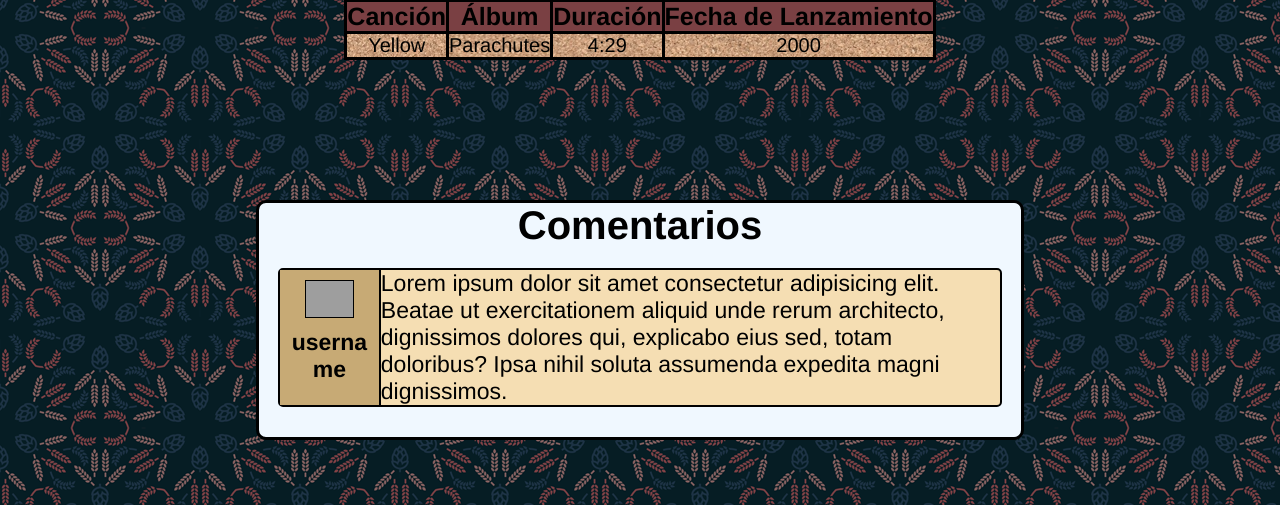
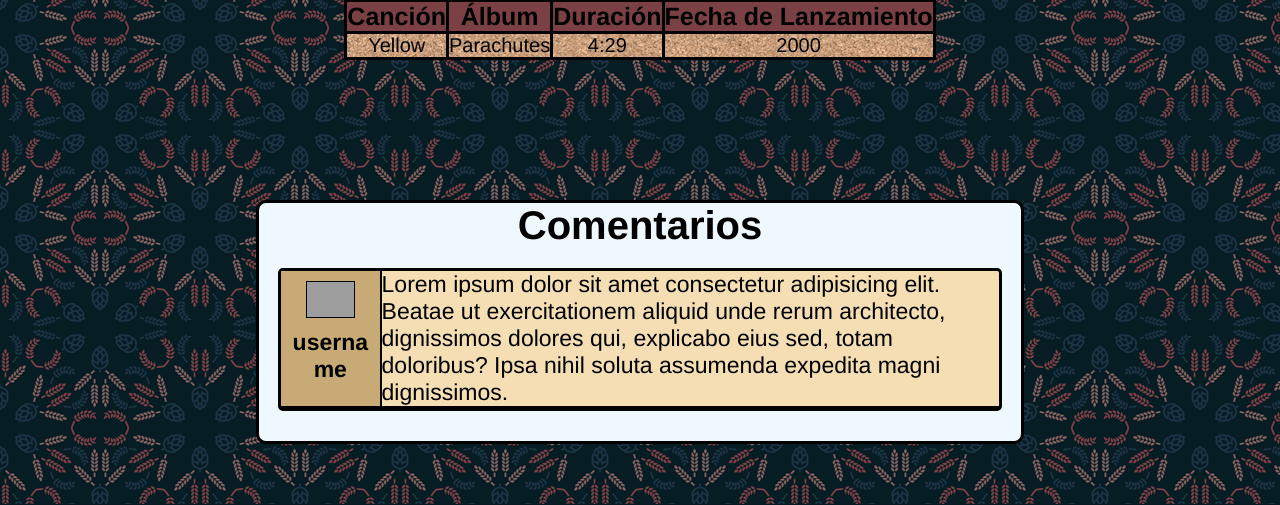
Before and after one commit to rom-L/TPE1, a PHP site: page /showDetails/16 in a window 1280 px wide. Shown: the part 372-877 px from the top of the page. Run offline with PHP 8.4, Linux system fonts and the light colour scheme; data comes from the database, SQL or seed files in the repository; data that the repository does not hold is empty; grey boxes are pictures that could not be loaded.

Commit message:
mejoras para la lista de comentarios

```diff
--- a/css/style.css
+++ b/css/style.css
@@ -431,7 +431,7 @@ main.main-error {
     align-items: center;
     flex-direction: column;
     margin-top: 40px;
-    margin-bottom: 25px;
+    margin-bottom: 20px;
     background-color: aliceblue;
     border: solid;
     border-radius: 10px;
@@ -446,11 +446,14 @@ main.main-error {
     background-color: wheat;
     width: 95%;
     border-radius: 5px;
-    border: solid 2px;
+    border-left: solid;
+    border-right: solid;
+    border-top: solid;
 }
 
 .comment-list article {
     display: flex;
+    border-bottom: solid;
 }
 
 .user-details {
@@ -460,8 +463,6 @@ main.main-error {
     width: 14%;
     border-right: solid 2px;
     background-color: rgb(199, 170, 117);
-
-
 }
 
 .user-details img {
--- a/templates/songDetails.tpl
+++ b/templates/songDetails.tpl
@@ -55,6 +55,7 @@
 
                         </div>
                     </article>
+
                 </div>
 
             </div>
```
